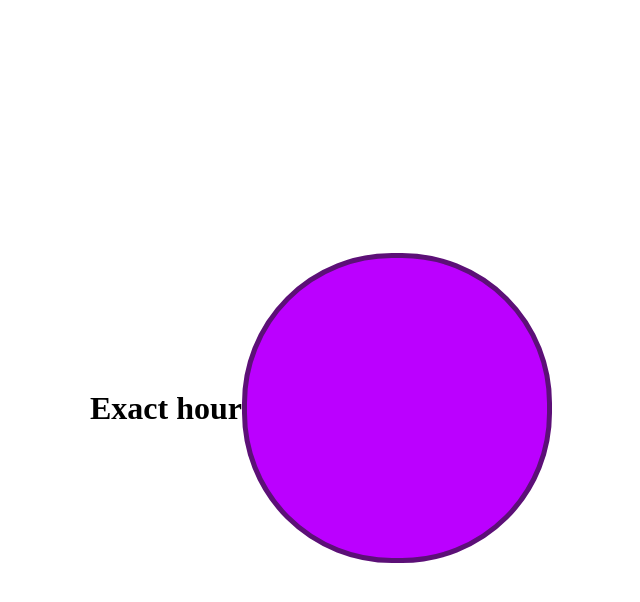
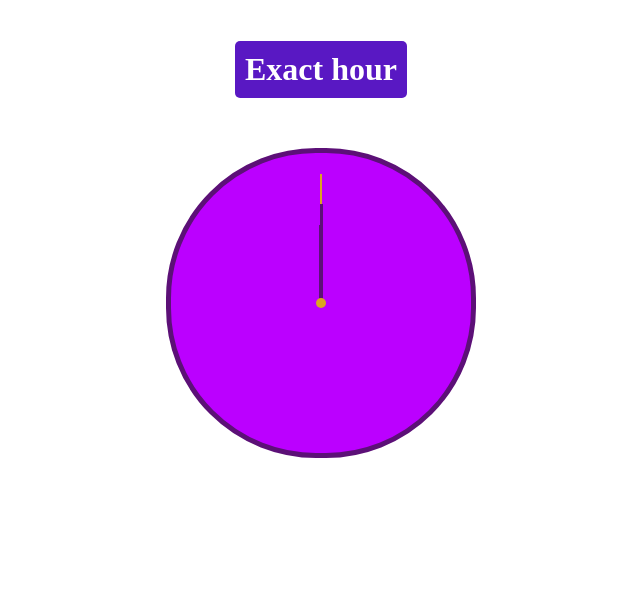
Before and after one commit to martinabeleva/Analog-Clock, a plain HTML site: page index.html in a window 1280 px wide. Shown: the whole page, without its empty margins (319-959 px from the left). Drawn offline with Linux system fonts and the light colour scheme.

Commit message:
VisualisationCss

```diff
--- a/styles.css
+++ b/styles.css
@@ -1,15 +1,66 @@
 body {
     display: flex;
-    justify-content: center;
+    flex-direction: column;
     align-items: center;
     height: 100vh;
+    margin: 0;
+    padding-top: 20px
 
 }
 
+h1 {
+    background-color: rgb(89, 24, 195);
+    color: white;
+    padding: 10px;
+    border-radius: 5px;
+    text-align: center;
+    margin-bottom: 50px;
+}
+
 .clock{
+    position: relative;
     height: 300px;
     width: 300px;
     border-radius: 150px;
     border: solid 5px rgb(92, 16, 119);
     background-color: rgb(187, 0, 255);
 }
+
+#seconds-hand {
+    position: absolute;
+    height:130px;
+    width: 2px;
+    background-color: goldenrod;
+    left: 149px;
+    bottom:149px ;
+
+}
+
+#minutes-hand {
+    height: 100px;
+    width: 3px;
+    background-color: rgb(92, 16, 119);
+    position: absolute;
+    left: 149px;
+    bottom:149px ;
+}
+
+#hours-hand {
+    height: 80px;
+    width: 4px;
+    background-color: rgb(92, 16, 119);
+    position: absolute;
+    left: 148px;
+    bottom:148px ;
+}
+
+#center {
+    width: 10px;
+    height: 10px;
+    border-radius: 5px;
+    position: absolute;
+    background-color: goldenrod;
+    left: 145px;
+    bottom:145px ;
+
+}
```
